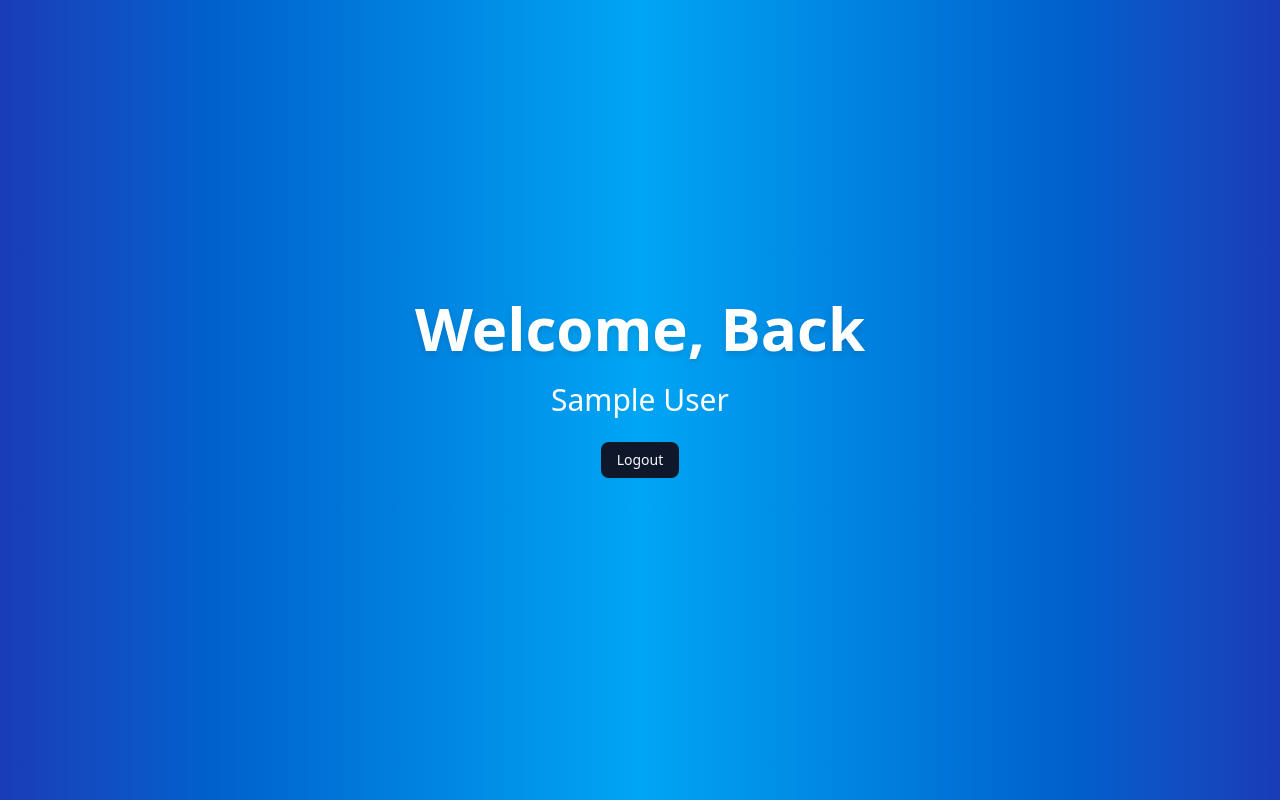
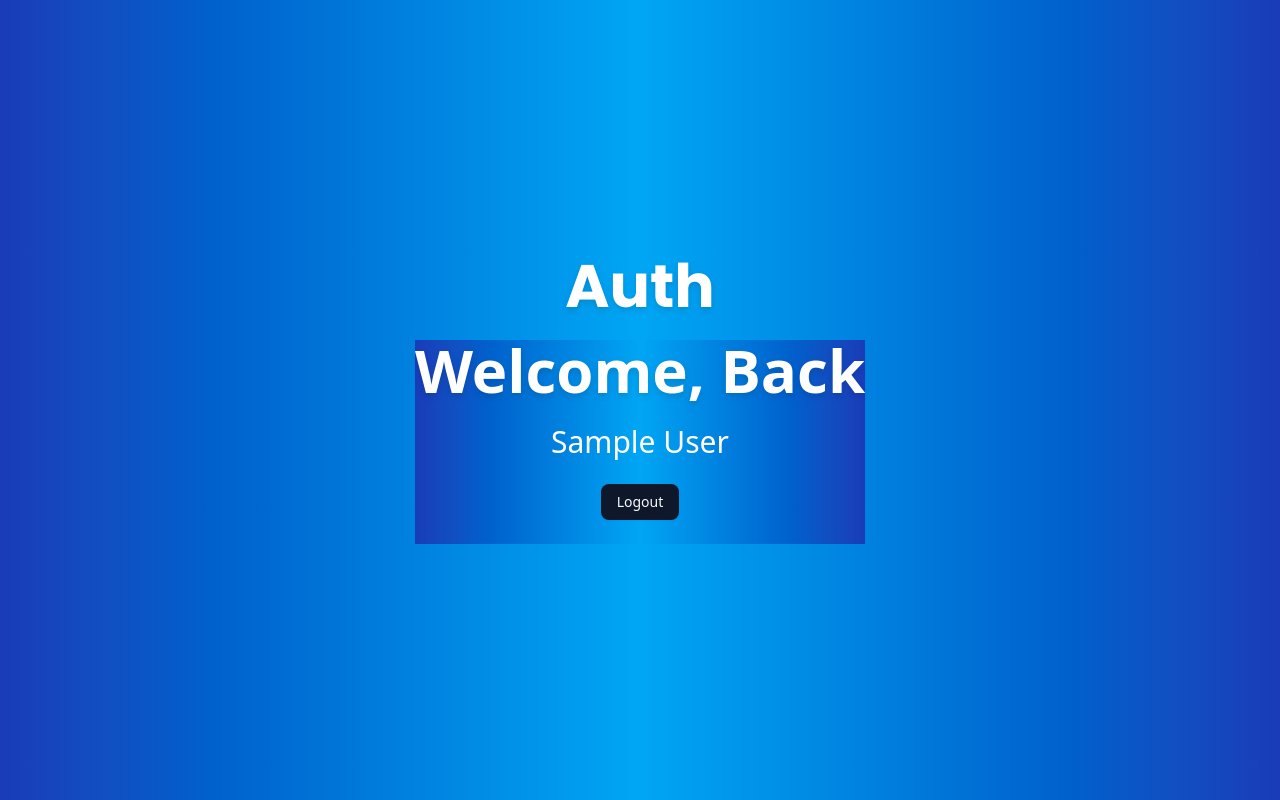
Before and after one commit to shahriarabiddut/nextAuthJs, a Next.js app: page /home in a window 1280 px wide. Built offline with nearby package versions, Linux system fonts and the light colour scheme; no server answers; sample sign-in values are in the browser's storage.

Commit message:
Middleware Introduced

```diff
--- /dev/null
+++ b/actions/auth.config.ts
@@ -0,0 +1,7 @@
+export const authConfig = {
+  session: {
+    strategy: "jwt",
+    maxAge: 60 * 60, // 1 Hour
+  },
+  providers: [],
+};
--- a/actions/auth.ts
+++ b/actions/auth.ts
@@ -6,6 +6,7 @@ import Credentials from "next-auth/providers/credentials";
 import GitHub from "next-auth/providers/github";
 import Google from "next-auth/providers/google";
 import * as z from "zod";
+import { authConfig } from "@/actions/auth.config";
 
 export const {
   handlers: { GET, POST },
@@ -13,10 +14,7 @@ export const {
   signIn,
   signOut,
 } = NextAuth({
-  session: {
-    strategy: "jwt",
-    maxAge: 60 * 60, // 1 Hour
-  },
+  ...authConfig,
   providers: [
     Credentials({
       async authorize(credentials: z.infer<typeof LoginSchema>) {
--- /dev/null
+++ b/app/(pages)/dashboard/page.tsx
@@ -0,0 +1,5 @@
+import React from "react";
+
+export default function Dashboard() {
+  return <div>Dashboard Page</div>;
+}
--- a/app/home/page.tsx
+++ b/app/(pages)/home/page.tsx
@@ -1,12 +1,9 @@
 import { auth } from "@/actions/auth";
 import LogoutButton from "@/components/auth/logout-button";
 import { cn } from "@/lib/utils";
-import { redirect } from "next/navigation";
 
 const Home = async () => {
   const session = await auth();
-  console.log(session);
-  if (!session?.user) redirect("/");
   return (
     <main className="flex flex-col h-full justify-center items-center bg-gradient-to-r from-blue-800 via-sky-500  to-blue-800">
       <div className="space-y-6 flex flex-col  justify-center items-center">
--- /dev/null
+++ b/app/(pages)/layout.tsx
@@ -0,0 +1,40 @@
+import { Button } from "@/components/ui/button";
+import { Poppins } from "next/font/google";
+import { cn } from "@/lib/utils";
+import { LoginButton } from "@/components/auth/login-button";
+import { auth } from "@/actions/auth";
+import { redirect } from "next/navigation";
+import { LoaderPinwheelIcon } from "lucide-react";
+
+const font = Poppins({
+  subsets: ["latin"],
+  weight: ["700"],
+});
+
+export default async function PageLayout({
+  children,
+}: Readonly<{
+  children: React.ReactNode;
+}>) {
+  // Check User
+  const session = await auth();
+  console.log(session);
+  //   if (!session?.user) <>Loading......</>;
+  if (!session?.user) redirect("/");
+  // Check User Ends
+  return (
+    <main className="flex flex-col h-full justify-center items-center bg-gradient-to-r from-blue-800 via-sky-500  to-blue-800">
+      <div className="space-y-6 flex flex-col  justify-center items-center">
+        <h1
+          className={cn(
+            "text-6xl font-semibold text-white drop-shadow-md ",
+            font.className
+          )}
+        >
+          Auth
+        </h1>
+        <div>{children}</div>
+      </div>
+    </main>
+  );
+}
--- /dev/null
+++ b/app/(pages)/products/[id]/page.tsx
@@ -0,0 +1,6 @@
+import React from "react";
+
+export default function Products({ params: { id } }) {
+  const product = id;
+  return <div>Products Page : {product} </div>;
+}
--- /dev/null
+++ b/app/(pages)/products/page.tsx
@@ -0,0 +1,5 @@
+import React from "react";
+
+export default function Products() {
+  return <div>Products Page</div>;
+}
--- /dev/null
+++ b/lib/routes.ts
@@ -0,0 +1,4 @@
+export const LOGIN = "/login";
+export const ROOT = "/";
+
+export const PUBLIC_ROUTES = ["/login", "/register", "/products"];
--- /dev/null
+++ b/middleware.ts
@@ -0,0 +1,16 @@
+import { NextResponse } from "next/server";
+import { authConfig } from "@/actions/auth.config";
+import NextAuth from "next-auth";
+
+const { auth } = NextAuth(authConfig);
+
+export async function middleware(request: Request) {
+  const session = await auth();
+  console.log("session");
+  console.log("middleware");
+  return NextResponse.redirect(new URL("/home", request.url));
+}
+
+export const config = {
+  matcher: ["/home/", "/dashboard/:path*"], // Only apply to these paths
+};
```
